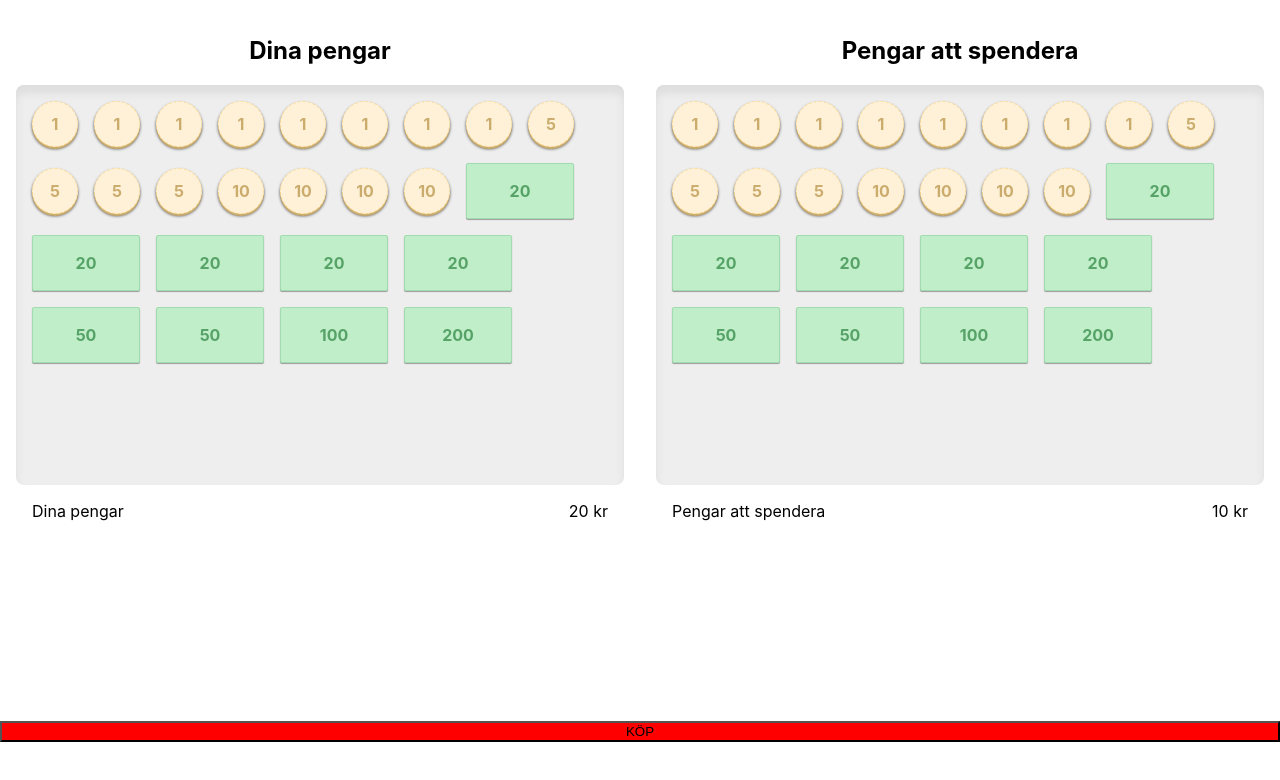
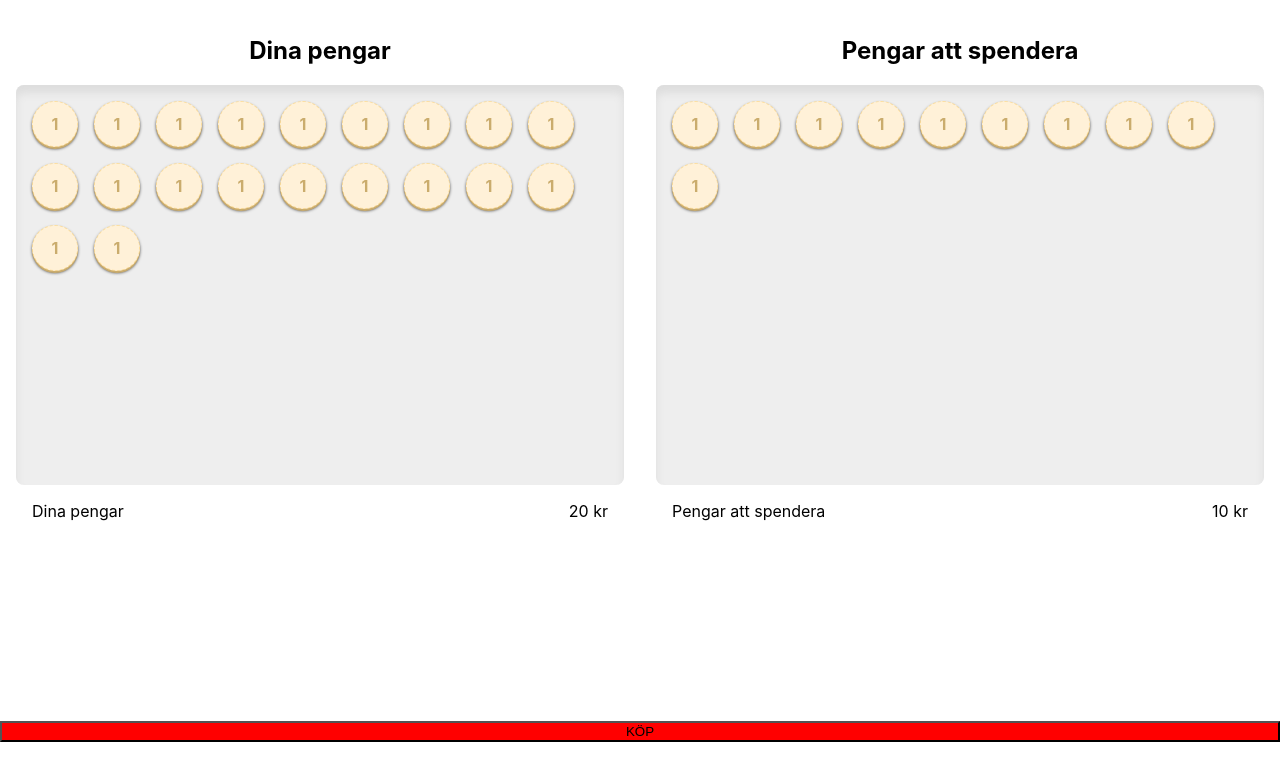
Before and after one commit to AntonStrand/hackathon-spiik-2019, a React (Create React App) app in the folder frontend/: page / in a window 1280 px wide. Shown: the top 780 px of the page. Built offline with nearby package versions, Linux system fonts and the light colour scheme.

Commit message:
Add money moving logic

```diff
--- a/frontend/src/components/SaldoPage/MoneyArea.js
+++ b/frontend/src/components/SaldoPage/MoneyArea.js
@@ -8,10 +8,10 @@ const Container = styled.span`
   margin: 1em;
 `
 
-const MoneyArea = ({ title, amount }) => (
+const MoneyArea = ({ title, amount, onMoveMoney }) => (
   <Container>
     <h2>{title}</h2>
-    <MoneyBox />
+    <MoneyBox amount={amount} onMoveMoney={onMoveMoney} />
     <div>
       <TitleAmountPair title={title} amount={amount + ' kr'} />
     </div>
--- a/frontend/src/components/SaldoPage/MoneyBox.js
+++ b/frontend/src/components/SaldoPage/MoneyBox.js
@@ -2,7 +2,7 @@ import React from 'react'
 import styled from 'styled-components'
 
 import Coin from './money/Coin'
-import Bill from './money/Bill'
+// import Bill from './money/Bill'
 
 const Container = styled.div`
   background: #eee;
@@ -17,34 +17,10 @@ const CoinArea = styled.div`
   text-align: left;
 `
 
-const MoneyBox = ({ amount }) => (
+const MoneyBox = ({ amount, onMoveMoney }) => (
   <Container>
     <CoinArea>
-      <Coin>1</Coin>
-      <Coin>1</Coin>
-      <Coin>1</Coin>
-      <Coin>1</Coin>
-      <Coin>1</Coin>
-      <Coin>1</Coin>
-      <Coin>1</Coin>
-      <Coin>1</Coin>
-      <Coin>5</Coin>
-      <Coin>5</Coin>
-      <Coin>5</Coin>
-      <Coin>5</Coin>
-      <Coin>10</Coin>
-      <Coin>10</Coin>
-      <Coin>10</Coin>
-      <Coin>10</Coin>
-      <Bill>20</Bill>
-      <Bill>20</Bill>
-      <Bill>20</Bill>
-      <Bill>20</Bill>
-      <Bill>20</Bill>
-      <Bill>50</Bill>
-      <Bill>50</Bill>
-      <Bill>100</Bill>
-      <Bill>200</Bill>
+      { Array(amount).fill(1).map(() => <Coin key={Math.random()} onClick={() => onMoveMoney(1)}>1</Coin>) }
     </CoinArea>
   </Container>
 )
--- a/frontend/src/components/SaldoPage/index.js
+++ b/frontend/src/components/SaldoPage/index.js
@@ -1,4 +1,4 @@
-import React from 'react'
+import React, { useState } from 'react'
 import MoneyArea from './MoneyArea'
 import TitleAmountPair from './TitleAmountPair'
 import styled from 'styled-components'
@@ -11,14 +11,23 @@ const BoxContainer = styled.div`
   height: 90vh;
 `
 
-const SaldoPage = ({ shopItems }) => (
-  <div>
+const SaldoPage = ({ shopItems }) => {
+  const [money, setMoney] = useState(20)
+  const [register, setRegister] = useState(10)
+  const moveMoney = moveFromRegister => amount => {
+    if (moveFromRegister) {
+      amount = amount * -1
+    }
+    setMoney(money - amount)
+    setRegister(register + amount)
+  }
+  return (<div>
     <BoxContainer>
-      <MoneyArea title="Dina pengar" amount="20" />
-      <MoneyArea title="Pengar att spendera" amount="10" />
+      <MoneyArea title="Dina pengar" amount={money} onMoveMoney={moveMoney(false)} />
+      <MoneyArea title="Pengar att spendera" amount={register} onMoveMoney={moveMoney(true)}/>
     </BoxContainer>
     <Button>KÖP</Button>
-  </div>
-)
+  </div>)
+}
 
 export default SaldoPage
```
Also changed, not shown: 1 other file (tests, documents, lock files or other folders).
